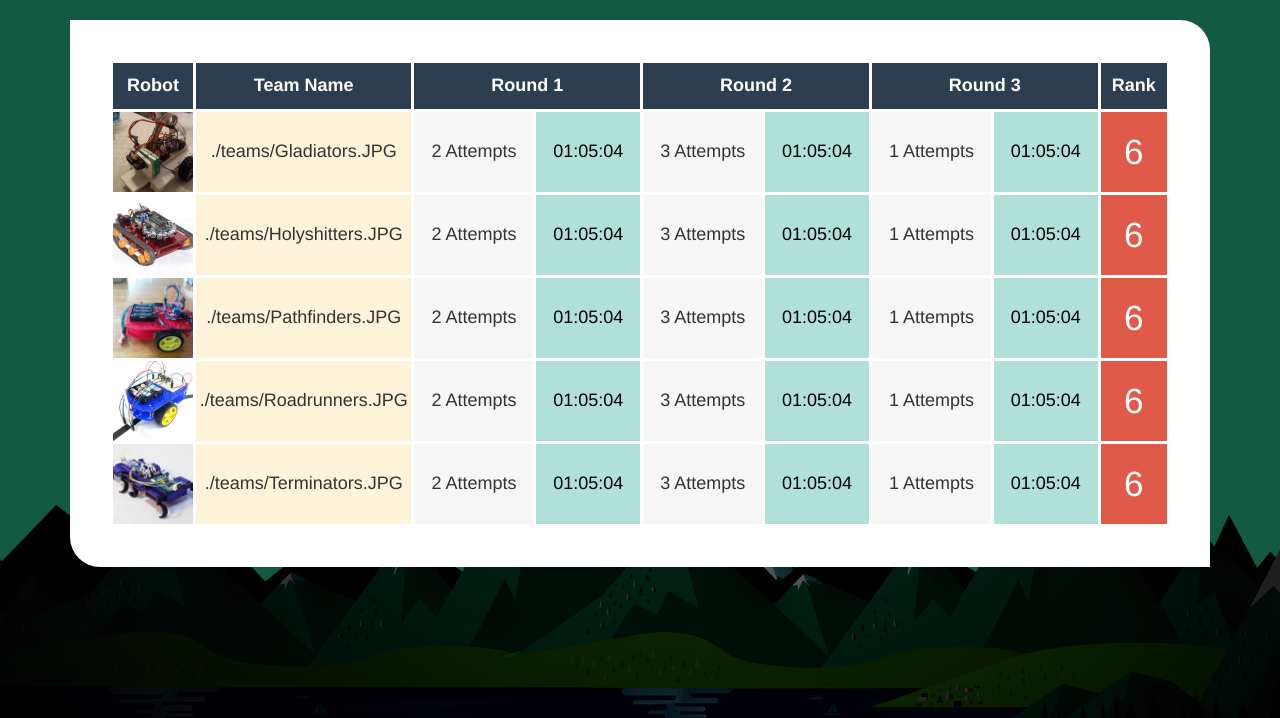
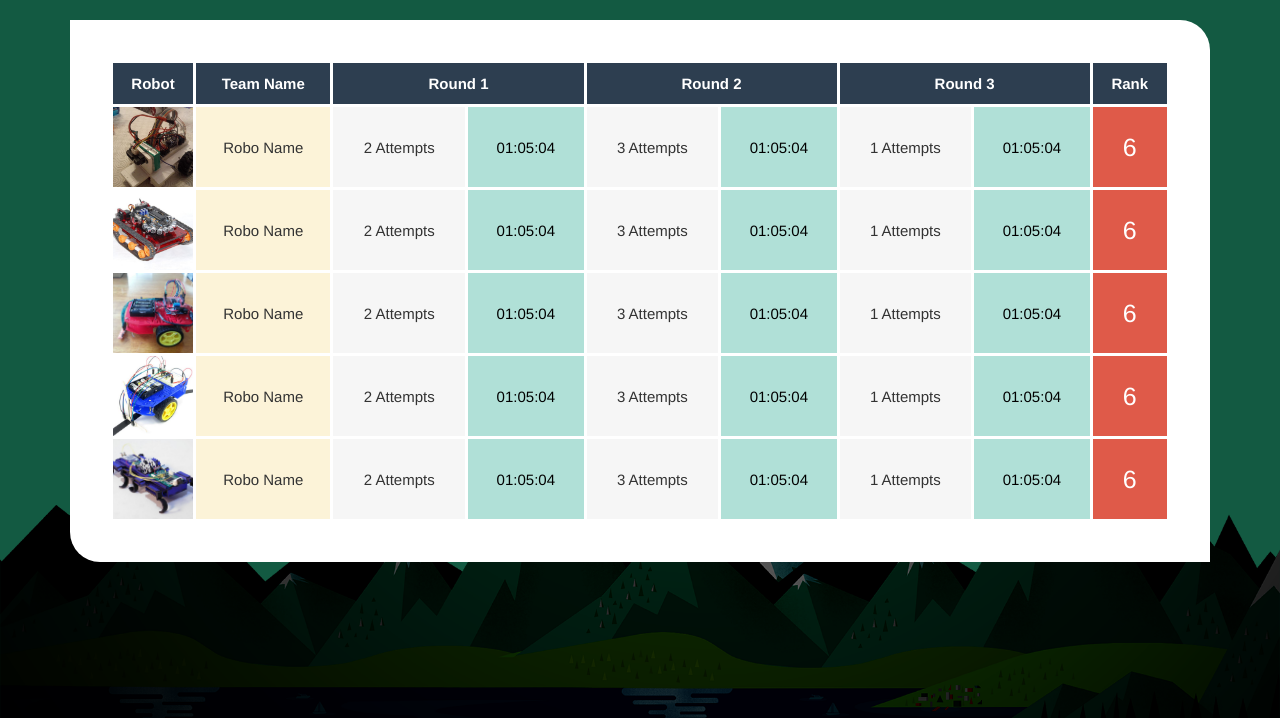
Before and after one commit to nipunasudha/robogames, a PHP site: page /scoreboard.php in a window 1280 px wide. Shown: the part 82-800 px from the top of the page. Run offline with PHP 8.4, Linux system fonts and the light colour scheme.

Commit message:
Adjustments

```diff
--- a/css/style.css
+++ b/css/style.css
@@ -99,7 +99,7 @@ body .mount {
 }
 .scoreboard table .heading td {
   text-align: center;
-  font-size: 18px;
+  font-size: 15px;
   font-weight: bold;
   padding: 10px;
   color: white;
@@ -108,7 +108,7 @@ body .mount {
 .scoreboard table td {
   border: 3px solid white;
   text-align: center;
-  font-size: 18px;
+  font-size: 15px;
   background-color: #fcf3d8;
 }
 .scoreboard table .robo-img {
@@ -124,7 +124,7 @@ body .mount {
 }
 .scoreboard table .col-rank {
   background-color: #df5a49;
-  font-size: 35px;
+  font-size: 25px;
   color: white;
 }
 .scoreboard table .col-time,
--- a/scoreboard.php
+++ b/scoreboard.php
@@ -69,7 +69,7 @@ echo "<tr><td class='col-robot'>";
 //	echo "<img class='robo-img' src='".$file."'>";
 echo "<div class='robo-img' style=\"background-image:url('".$file."')\"></div>";
 echo "</td><td>";
-echo $file;
+echo 'Robo Name';
 echo "</td><td class='col-attempts'>2 Attempts</td>
 <td class='col-time'>01:05:04</td>
 <td class='col-attempts'>3 Attempts</td>
--- a/scss-iesl/style.scss
+++ b/scss-iesl/style.scss
@@ -110,7 +110,7 @@ body {
         .heading {
             td {
                 text-align: center;
-                font-size: 18px;
+                font-size: 15px;
                 font-weight: bold;
                 padding: 10px;
                 color: white;
@@ -120,7 +120,7 @@ body {
         td {
             border: 3px solid white;
             text-align: center;
-            font-size: 18px;
+            font-size: 15px;
             background-color: lighten($color: #efc94c, $amount: 30%);
         }
         .robo-img {
@@ -136,7 +136,7 @@ body {
         }
         .col-rank {
             background-color: #df5a49;
-            font-size: 35px;
+            font-size: 25px;
             color: white;
         }
         .col-time,
```
Also changed, not shown: index.php (+0 -14 lines).
